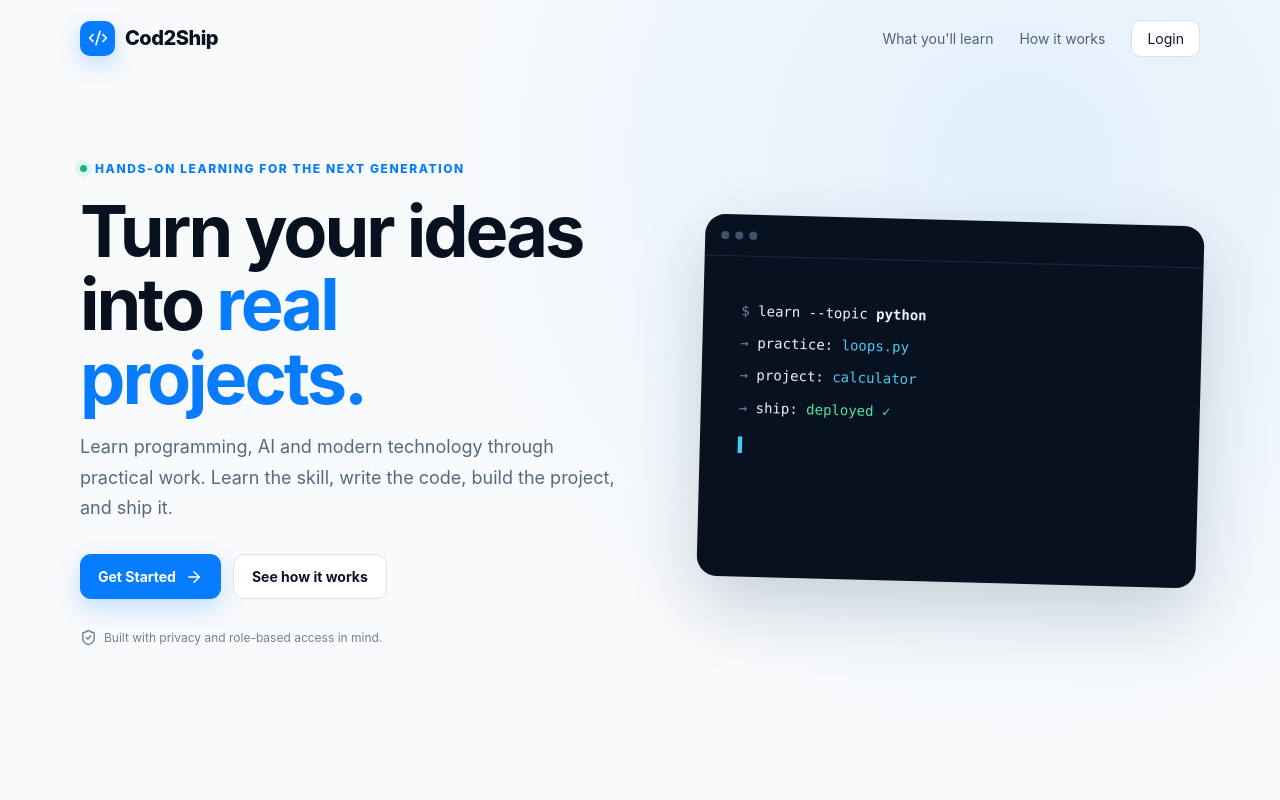
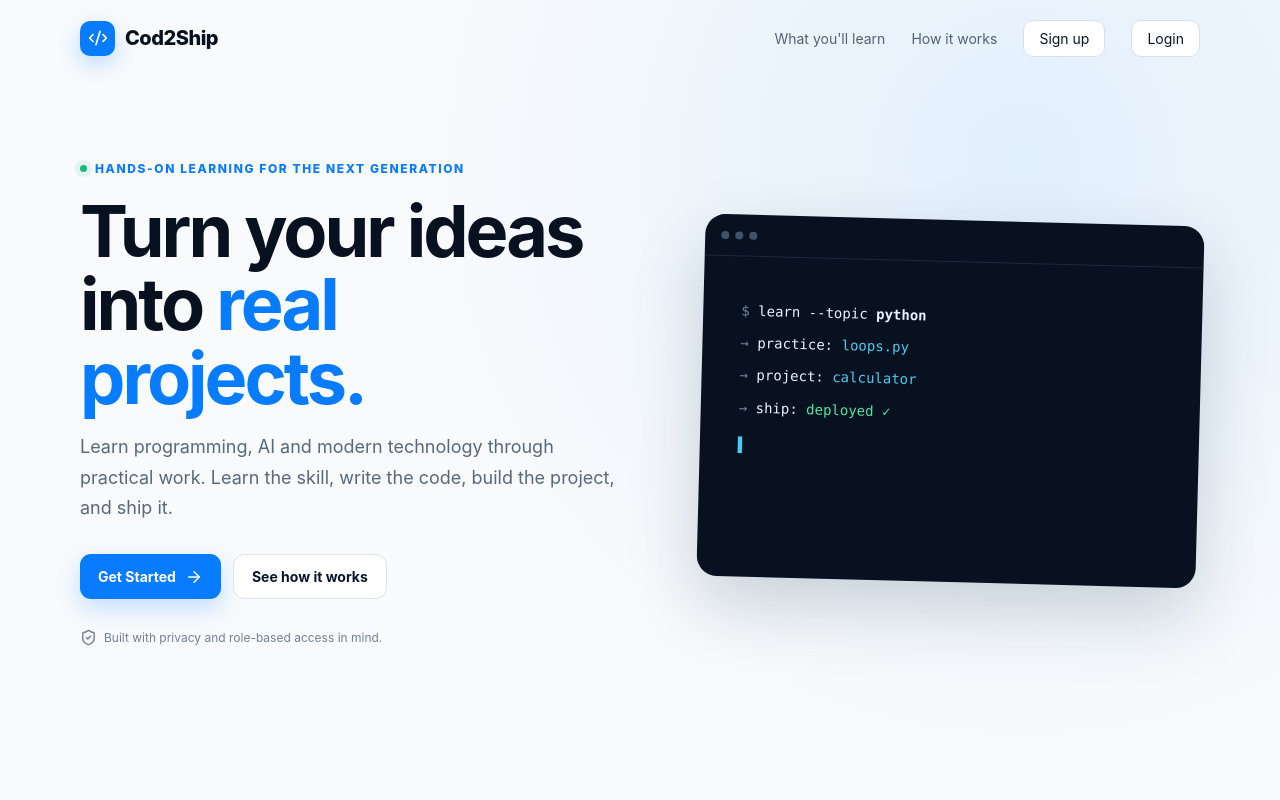
Before and after one commit to Hrsht02/Code2Ship, a React (Vite) app in the folder frontend/: page / in a window 1280 px wide. Shown: the top 800 px of the page. Built offline with nearby package versions, Linux system fonts and the light colour scheme; no server answers.

Commit message:
Add student signup link to Cod2Ship auth flow

```diff
--- a/frontend/src/App.jsx
+++ b/frontend/src/App.jsx
@@ -10,7 +10,7 @@ function Logo() {
 
 function Landing() {
   return <div className="site">
-    <nav className="nav container"><Logo /><div className="nav-links"><a href="#learn">What you'll learn</a><a href="#how">How it works</a><Link className="nav-login" to="/login">Login</Link></div></nav>
+    <nav className="nav container"><Logo /><div className="nav-links"><a href="#learn">What you'll learn</a><a href="#how">How it works</a><a className="nav-login" href={API_URL+"/config/registration-form"}>Sign up</a><Link className="nav-login" to="/login">Login</Link></div></nav>
     <main>
       <section className="hero container"><div className="hero-copy">
         <div className="eyebrow"><span className="pulse" /> Hands-on learning for the next generation</div>
@@ -31,7 +31,7 @@ function Landing() {
 }
 
 function Login() {
-  return <div className="auth-page"><div className="auth-card"><Logo/><div className="auth-icon"><Code2 size={25}/></div><h1>Welcome to Cod2Ship</h1><p>Learn • Code • Build</p><button className="google-button" onClick={()=>window.location.href=API_URL+"/auth/google/login"}><span className="google-g">G</span> Continue with Google</button><Link className="back-link" to="/">← Back to Cod2Ship</Link></div></div>;
+  return <div className="auth-page"><div className="auth-card"><Logo/><div className="auth-icon"><Code2 size={25}/></div><h1>Welcome to Cod2Ship</h1><p>Learn • Code • Build</p><button className="google-button" onClick={()=>window.location.href=API_URL+"/auth/google/login"}><span className="google-g">G</span> Continue with Google</button><p className="auth-signup">New to Cod2Ship? <a href={API_URL+"/config/registration-form"}>Sign up as a student</a></p><Link className="back-link" to="/">← Back to Cod2Ship</Link></div></div>;
 }
 
 function Dashboard() {
```
